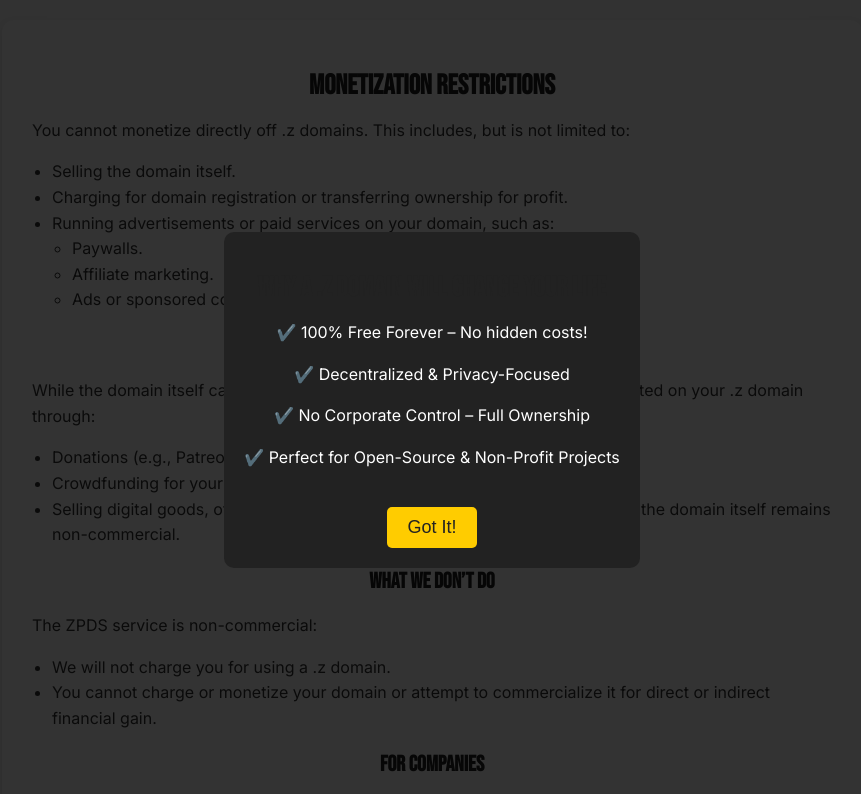
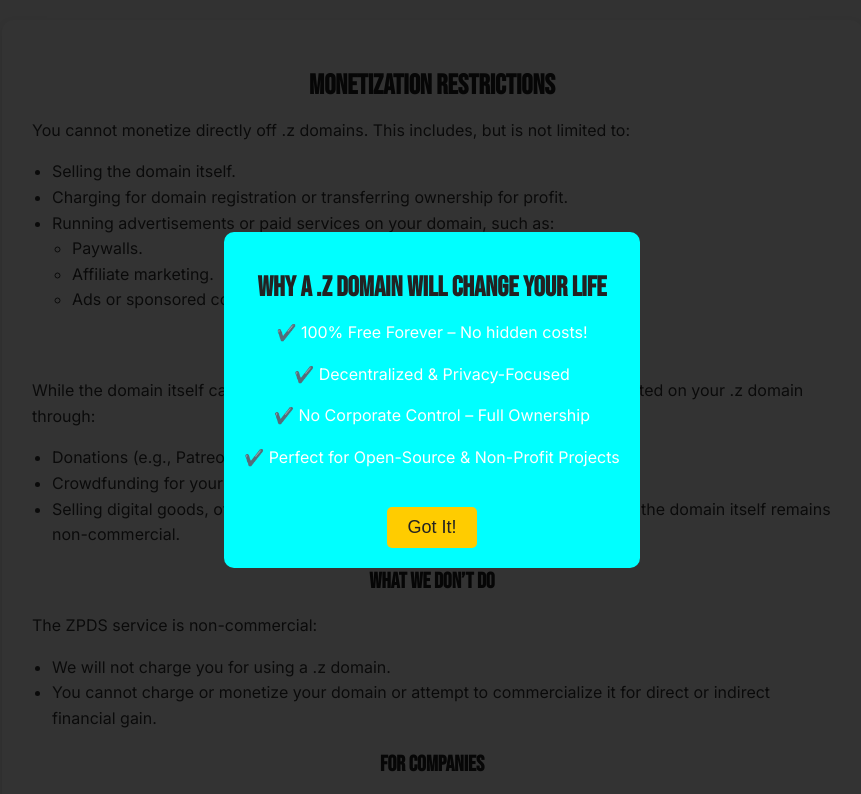
Before and after one commit to electric-otter/.z, a plain HTML site: page index.html in a window 1280 px wide. Shown: the top 794 px of the page, without its empty margins (208-1069 px from the left). Drawn offline with Linux system fonts and the light colour scheme.

Commit message:
Update index.html

```diff
--- a/index.html
+++ b/index.html
@@ -78,7 +78,7 @@
             pointer-events: all;
         }
         .slide-content {
-            background: #222;
+            background: #00ffff;
             padding: 20px;
             border-radius: 10px;
             max-width: 80%;
```
